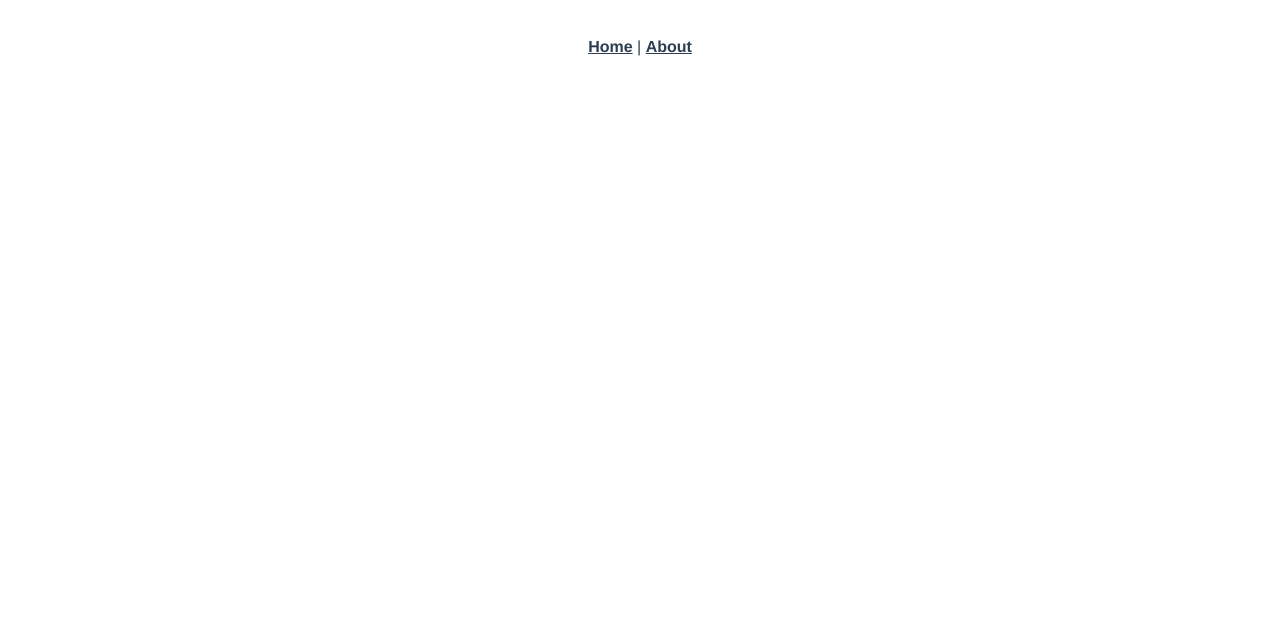
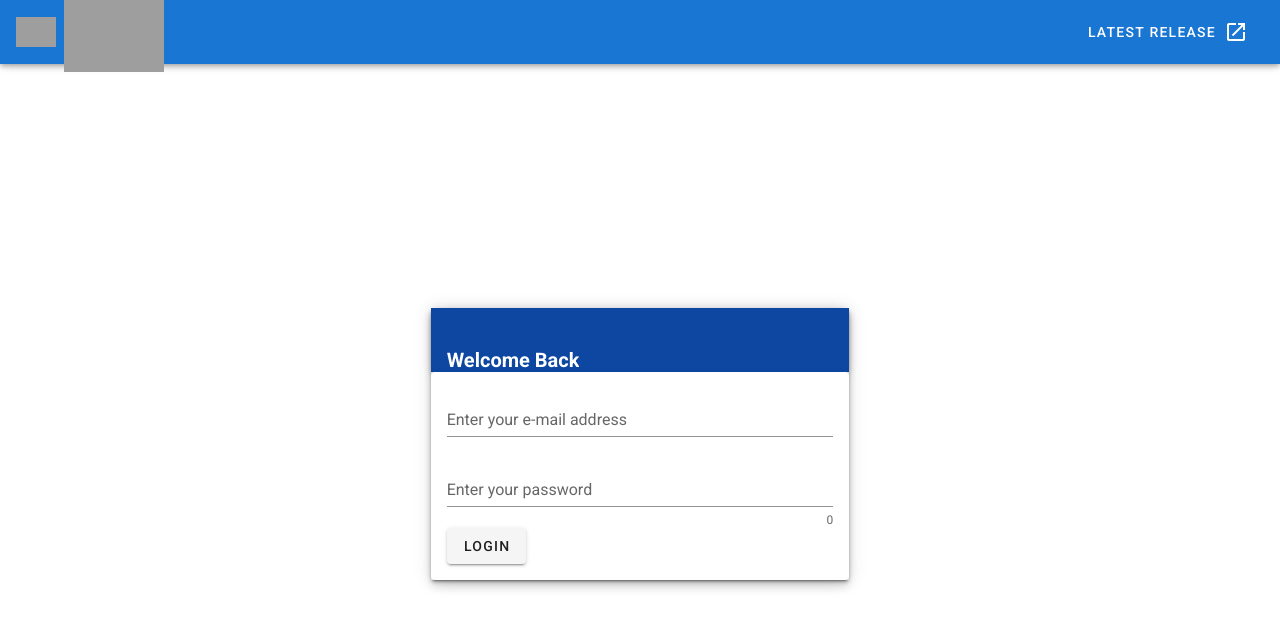
Before and after one commit to LuukKnippenberg/luukitup-webapp-fontys-frontend, a Vue app in the folder luukitup/: page /Login in a window 1280 px wide. Shown: the top 628 px of the page. Built offline with nearby package versions, Linux system fonts and the light colour scheme; no server answers; grey boxes are pictures that could not be loaded.

Commit message:
Added first pages
- Added Packages
- Added Login View
- Added Projects View
- Added new Views to Router
- Added axios

```diff
--- a/luukitup/public/index.html
+++ b/luukitup/public/index.html
@@ -1,11 +1,13 @@
 <!DOCTYPE html>
-<html lang="">
+<html lang="en">
   <head>
     <meta charset="utf-8">
     <meta http-equiv="X-UA-Compatible" content="IE=edge">
     <meta name="viewport" content="width=device-width,initial-scale=1.0">
     <link rel="icon" href="<%= BASE_URL %>favicon.ico">
     <title><%= htmlWebpackPlugin.options.title %></title>
+    <link rel="stylesheet" href="https://fonts.googleapis.com/css?family=Roboto:100,300,400,500,700,900">
+    <link rel="stylesheet" href="https://cdn.jsdelivr.net/npm/@mdi/font@latest/css/materialdesignicons.min.css">
   </head>
   <body>
     <noscript>
--- a/luukitup/src/App.vue
+++ b/luukitup/src/App.vue
@@ -1,32 +1,56 @@
 <template>
-  <div id="app">
-    <div id="nav">
-      <router-link to="/">Home</router-link> |
-      <router-link to="/about">About</router-link>
-    </div>
-    <router-view/>
-  </div>
+  <v-app>
+    <div>test</div>
+    <v-app-bar
+      app
+      color="primary"
+      dark
+    >
+      <div class="d-flex align-center">
+        <v-img
+          alt="Vuetify Logo"
+          class="shrink mr-2"
+          contain
+          src="https://cdn.vuetifyjs.com/images/logos/vuetify-logo-dark.png"
+          transition="scale-transition"
+          width="40"
+        />
+
+        <v-img
+          alt="Vuetify Name"
+          class="shrink mt-1 hidden-sm-and-down"
+          contain
+          min-width="100"
+          src="https://cdn.vuetifyjs.com/images/logos/vuetify-name-dark.png"
+          width="100"
+        />
+      </div>
+
+      <v-spacer></v-spacer>
+
+      <v-btn
+        href="https://github.com/vuetifyjs/vuetify/releases/latest"
+        target="_blank"
+        text
+      >
+        <span class="mr-2">Latest Release</span>
+        <v-icon>mdi-open-in-new</v-icon>
+      </v-btn>
+    </v-app-bar>
+
+    <v-main>
+      <router-view/>
+    </v-main>
+  </v-app>
 </template>
 
-<style>
-#app {
-  font-family: Avenir, Helvetica, Arial, sans-serif;
-  -webkit-font-smoothing: antialiased;
-  -moz-osx-font-smoothing: grayscale;
-  text-align: center;
-  color: #2c3e50;
-}
+<script>
 
-#nav {
-  padding: 30px;
-}
+export default {
+  name: 'App',
 
-#nav a {
-  font-weight: bold;
-  color: #2c3e50;
-}
-
-#nav a.router-link-exact-active {
-  color: #42b983;
-}
-</style>
+  data: () => ({
+    //
+  }),
+};
+</script>
--- a/luukitup/src/main.js
+++ b/luukitup/src/main.js
@@ -2,11 +2,16 @@ import Vue from 'vue'
 import App from './App.vue'
 import router from './router'
 import store from './store'
+import vuetify from './plugins/vuetify'
+import axios from 'axios';
 
 Vue.config.productionTip = false
+axios.defaults.baseURL = "http://localhost:3000";
+Vue.prototype.$axios = axios;
 
 new Vue({
   router,
   store,
+  vuetify,
   render: h => h(App)
 }).$mount('#app')
--- /dev/null
+++ b/luukitup/src/plugins/vuetify.js
@@ -0,0 +1,7 @@
+import Vue from 'vue';
+import Vuetify from 'vuetify/lib/framework';
+
+Vue.use(Vuetify);
+
+export default new Vuetify({
+});
--- a/luukitup/src/router/index.js
+++ b/luukitup/src/router/index.js
@@ -17,7 +17,24 @@ const routes = [
     // this generates a separate chunk (about.[hash].js) for this route
     // which is lazy-loaded when the route is visited.
     component: () => import(/* webpackChunkName: "about" */ '../views/About.vue')
+  },
+  {
+    path: '/Projects',
+    name: 'Projects',
+    // route level code-splitting
+    // this generates a separate chunk (about.[hash].js) for this route
+    // which is lazy-loaded when the route is visited.
+    component: () => import(/* webpackChunkName: "about" */ '../views/Projects.vue')
+  },
+  {
+    path: '/Login',
+    name: 'Login',
+    // route level code-splitting
+    // this generates a separate chunk (about.[hash].js) for this route
+    // which is lazy-loaded when the route is visited.
+    component: () => import(/* webpackChunkName: "about" */ '../views/Account/Login.vue')
   }
+
 ]
 
 const router = new VueRouter({
--- /dev/null
+++ b/luukitup/src/views/Account/Login.vue
@@ -0,0 +1,87 @@
+<template>
+  <v-container fluid fill-height class="loginOverlay">
+          <v-layout flex align-center justify-center>
+            <v-flex xs12 sm4 elevation-6>
+              <v-toolbar class="pt-5 blue darken-4">
+                <v-toolbar-title class="white--text"><h4>Welcome Back</h4></v-toolbar-title>
+                </v-toolbar-items>
+              </v-toolbar>
+              <v-card>
+                <v-card-text class="pt-4">
+                  <div>
+                      <v-form v-model="valid" ref="form">
+                        <v-text-field
+                          label="Enter your e-mail address"
+                          v-model="email"
+                          :rules="emailRules"
+                          required
+                        ></v-text-field>
+                        <v-text-field
+                          label="Enter your password"
+                          v-model="password"
+                          min="8"
+                          type="password"
+                          :rules="passwordRules"
+                          counter
+                          required
+                        ></v-text-field>
+                        <v-layout justify-space-between>
+                            <v-btn @click="submit" :class=" { 'blue darken-4 white--text' : valid, disabled: !valid }">Login</v-btn>
+                        </v-layout>
+                      </v-form>
+                  </div>
+                </v-card-text>
+              </v-card>
+            </v-flex>
+          </v-layout>
+       </v-container>
+</template>
+
+<script>
+export default {
+
+    data: () => ({
+        search: "",
+        loading: true,
+        error: false,
+        projects: [],
+        headers: [
+        {
+            text: "Title",
+            align: "start",
+            value: "title",
+        },
+        { text: "Description", value: "description" },
+        { text: "Actions", value: "actions", sortable: false, align: "right" },
+        ],
+    }),
+
+    methods: {
+        AddProject()
+        {
+
+        }
+    },
+    created(){
+        const config = {
+            method: 'get',
+            url: "/Project"
+        }
+        this.$axios(config)
+            .then((result) => {
+                this.projects = result.data;
+                this.loading = false;
+                console.log(this.projects);
+            })
+            .catch((error) => {
+                this.error = true;
+                this.loading = false;
+                console.log(error);
+            })
+    }
+}
+</script>
+
+<style>
+
+</style>
--- a/luukitup/src/views/Home.vue
+++ b/luukitup/src/views/Home.vue
@@ -1,18 +1,15 @@
 <template>
-  <div class="home">
-    <img alt="Vue logo" src="../assets/logo.png">
-    <HelloWorld msg="Welcome to Your Vue.js App"/>
-  </div>
+  <hello-world />
 </template>
 
 <script>
-// @ is an alias to /src
-import HelloWorld from '@/components/HelloWorld.vue'
+  import HelloWorld from '../components/HelloWorld'
 
-export default {
-  name: 'Home',
-  components: {
-    HelloWorld
+  export default {
+    name: 'Home',
+
+    components: {
+      HelloWorld,
+    },
   }
-}
 </script>
--- /dev/null
+++ b/luukitup/src/views/Projects.vue
@@ -0,0 +1,93 @@
+<template>
+  <v-container>
+      <v-data-table
+        :headers="headers"
+        :items="projects"
+        :search="search"
+        v-bind:loading="loading"
+        loading-text="Projecten Laden... Even geduld"
+        sort-by="name"
+        class="elevation-1"
+      >
+        <template v-slot:top>
+          <v-toolbar flat>
+            <v-toolbar-title>Projecten</v-toolbar-title>
+            <v-divider class="mx-4" inset vertical></v-divider>
+            <v-text-field
+              v-model="search"
+              append-icon="mdi-magnify"
+              label="Search"
+              single-line
+              hide-details
+            ></v-text-field>
+            <v-spacer></v-spacer>
+            <v-btn
+              tile
+              color="success"
+              outlined
+              @click="console.log('ff')"
+              >Add</v-btn
+            >
+          </v-toolbar>
+        </template>
+        <template v-slot:item.actions="{ item }">
+          <v-icon color="accent" small class="mr-2" @click="console.log('ff')">
+            mdi-pencil
+          </v-icon>
+          <v-icon color="error" small @click="console.log('ff')"> mdi-delete </v-icon>
+        </template>
+      </v-data-table>
+      <v-alert v-if="error" outlined type="error" color="error">
+        There was an error receiving the Projects
+      </v-alert>
+    </v-container>
+</template>
+
+<script>
+export default {
+
+    data: () => ({
+        search: "",
+        loading: true,
+        error: false,
+        projects: [],
+        headers: [
+        {
+            text: "Title",
+            align: "start",
+            value: "title",
+        },
+        { text: "Description", value: "description" },
+        { text: "Actions", value: "actions", sortable: false, align: "right" },
+        ],
+    }),
+
+    methods: {
+        AddProject()
+        {
+
+        }
+    },
+    created(){
+        const config = {
+            method: 'get',
+            url: "/Project"
+        }
+        this.$axios(config)
+            .then((result) => {
+                this.projects = result.data;
+                this.loading = false;
+                console.log(this.projects);
+            })
+            .catch((error) => {
+                this.error = true;
+                this.loading = false;
+                console.log(error);
+            })
+    }
+}
+</script>
+
+<style>
+
+</style>
--- /dev/null
+++ b/luukitup/vue.config.js
@@ -0,0 +1,5 @@
+module.exports = {
+  transpileDependencies: [
+    'vuetify'
+  ]
+}
```
Also changed, not shown: luukitup/package.json (+7 -1 lines), luukitup/src/components/HelloWorld.vue (+145 -54 lines), luukitup/src/assets/logo.svg (added), 1 other file (tests, documents, lock files or other folders).
